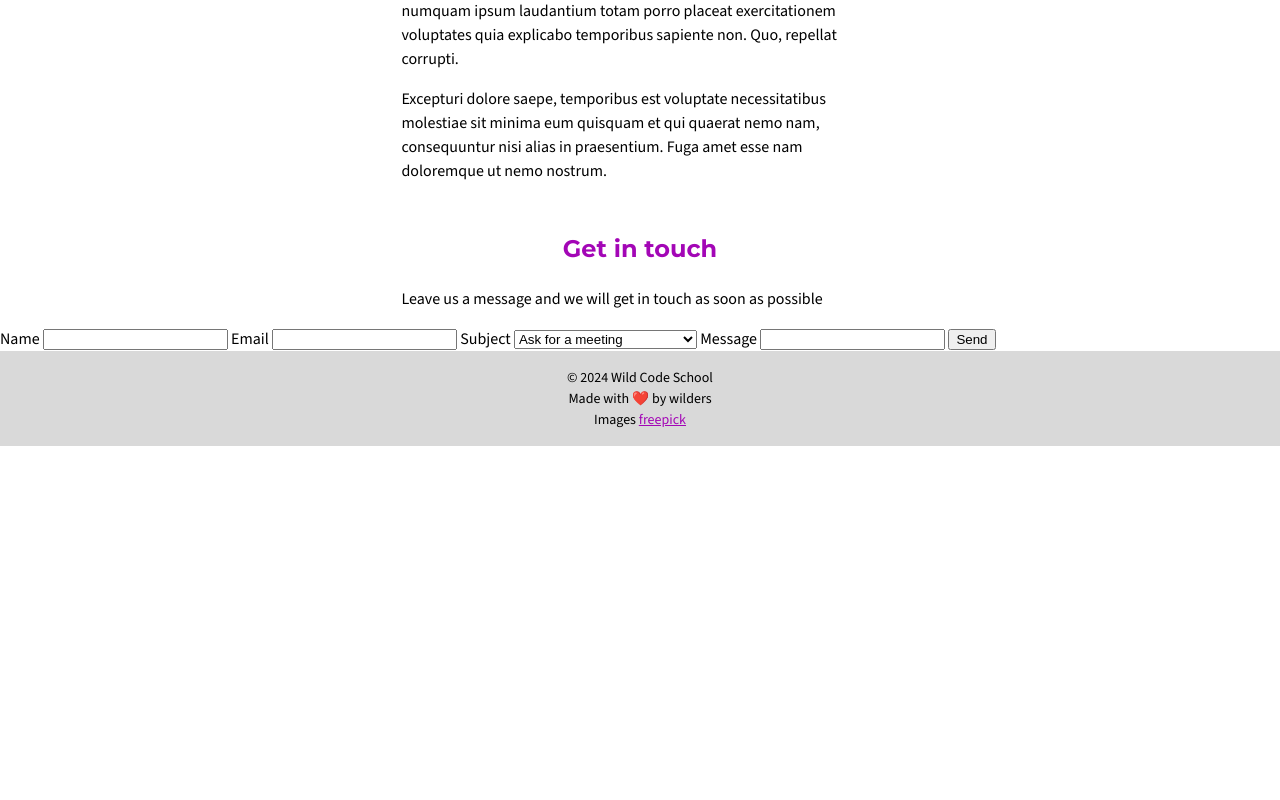
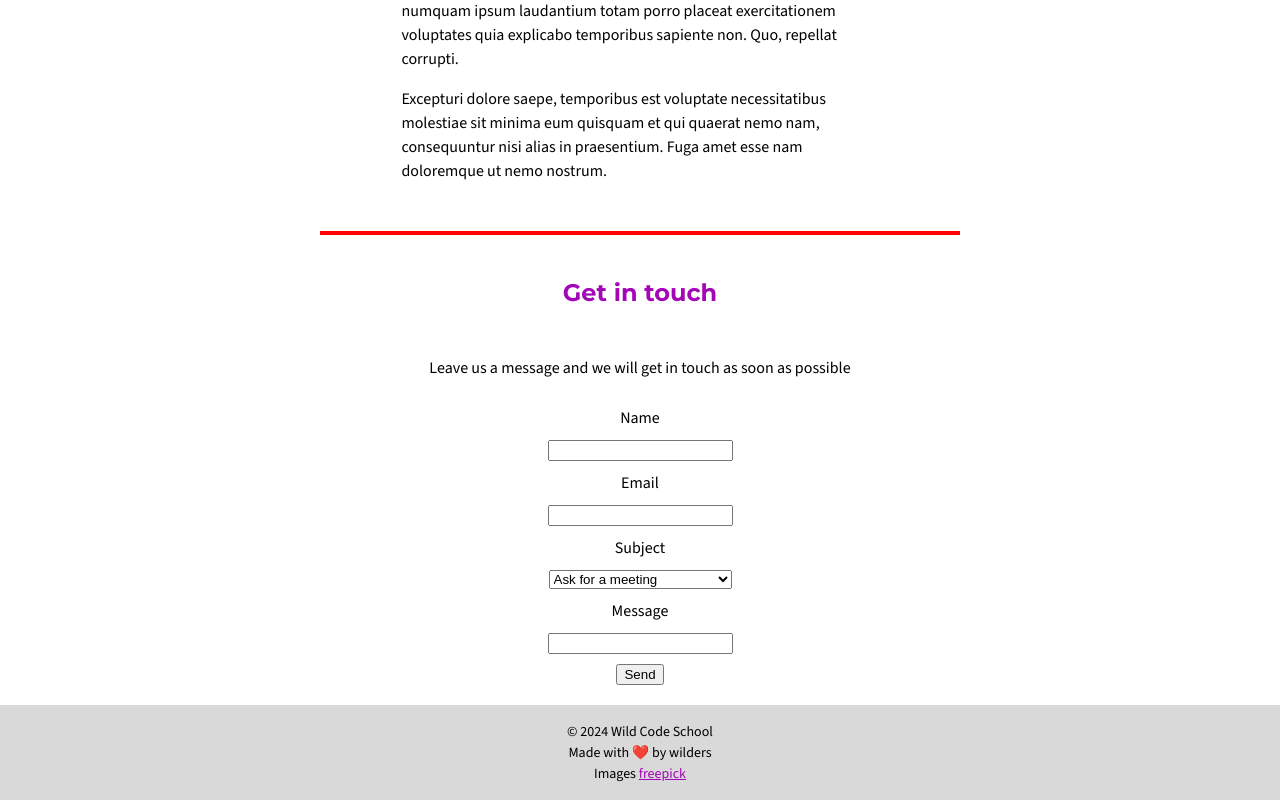
Before and after one commit to AntoineSPR/quest-php-form-welcome-on-board, a PHP site: page / in a window 1280 px wide. Shown: the part 974-1774 px from the top of the page. Before the commit the page ends 1420 px from the top, so only its background shows below. Run offline with PHP 8.4, Linux system fonts and the light colour scheme.

Commit message:
Inserted form inside the page directly

```diff
--- /dev/null
+++ b/assets/styles/_form.css
@@ -0,0 +1,15 @@
+#form,
+#errors {
+    display: flex;
+    flex-direction: column;
+    width: 50%;
+    justify-content: center;
+    align-items: center;
+    gap: 10px;
+    margin: auto;
+    margin-bottom: 20px;
+}
+
+#errors {
+    border: 2px solid red;
+}
--- a/assets/styles/style.css
+++ b/assets/styles/style.css
@@ -5,3 +5,4 @@
 @import "_section.css";
 @import "_article.css";
 @import "_footer.css";
+@import "_form.css";
--- a/form.php
+++ /dev/null
@@ -1,33 +0,0 @@
-<?php
-
-$errors = [];
-
-if ($_SERVER["REQUEST_METHOD"] === "POST") {
-    $results= array_map('htmlentities', array_map('trim', $_POST));
-
-    $name = $results["clientName"];
-    $email = $results["clientEmail"];
-    $subject = $results["subject"];
-    $message = $results["message"];
-
-    if (empty($name)){
-        $errors[] = "Please stop messing around with the inspector and enter your name.";
-    }
-
-    if (empty($email)){
-        $errors[] = "Please stop messing around with the inspector and enter your email.";
-    }
-
-    if (filter_var($email, FILTER_VALIDATE_EMAIL) === false) {
-        $errors[] = "Listen here you little fuck, this is NOT a valid email adress.";
-    }
-
-    if (strlen($message) < 30) {
-        $errors[] = "Come on, you can explain with a little bit more words, eh?";
-    }
-
-    if (empty($errors)){
-        header("Location: result.php");
-        exit();
-    }
-}
--- a/index.php
+++ b/index.php
@@ -8,7 +8,9 @@
     <link rel="stylesheet" href="/assets/styles/style.css">
     <link rel="preconnect" href="https://fonts.googleapis.com">
     <link rel="preconnect" href="https://fonts.gstatic.com" crossorigin>
-    <link href="https://fonts.googleapis.com/css2?family=Montserrat:ital,wght@0,100..900;1,100..900&family=Source+Sans+3:ital,wght@0,200..900;1,200..900&display=swap" rel="stylesheet">
+    <link
+        href="https://fonts.googleapis.com/css2?family=Montserrat:ital,wght@0,100..900;1,100..900&family=Source+Sans+3:ital,wght@0,200..900;1,200..900&display=swap"
+        rel="stylesheet">
 </head>
 
 <body>
@@ -55,17 +57,49 @@
                 quaerat nemo nam, consequuntur nisi alias in praesentium. Fuga amet esse nam doloremque ut nemo nostrum.
             </p>
         </section>
-        <section id="form">
-            <?php include 'form.php' ?>
-            <?php if (!empty($errors)) : ?>
-                <h3>Please fix errors below</h3>
+        <section>
+            <?php
+            $errors = [];
+            if ($_SERVER["REQUEST_METHOD"] === "POST") {
+                $results = array_map('htmlentities', array_map('trim', $_POST));
+
+                $name = $results["clientName"];
+                $email = $results["clientEmail"];
+                $subject = $results["subject"];
+                $message = $results["message"];
+
+                if (empty($name)) {
+                    $errors[] = "Please stop messing around with the inspector and enter your name.";
+                }
+
+                if (empty($email)) {
+                    $errors[] = "Please stop messing around with the inspector and enter your email.";
+                }
+
+                if (!filter_var($email, FILTER_VALIDATE_EMAIL)) {
+                    $errors[] = "Listen here you little fuck, this is NOT a valid email adress.";
+                }
+
+                if (strlen($message) < 30) {
+                    $errors[] = "Come on, you can explain with a little bit more words, eh?";
+                }
+
+                if (empty($errors)) {
+                    header("Location: result.php");
+                    exit();
+                }
+            } ?>
+            <div id="errors">
+                <?php if (!empty($errors)): ?>
+                    <h3>Please fix errors below</h3>
                     <ul>
-                    <?php foreach($errors as $error) :?>
-                        <li><?= $error ?></li>
-                    <?php endforeach; ?>
+                        <?php foreach ($errors as $error): ?>
+                            <li><?= $error ?></li>
+                        <?php endforeach; ?>
                     </ul>
-            <?php endif; ?>
-            <form action="form.php" method="post">
+                <?php endif; ?>
+            </div>
+            <form action="index.php" method="post" id="form">
                 <h2>Get in touch</h2>
                 <p>Leave us a message and we will get in touch as soon as possible</p>
                 <label for="clientName">Name</label>
```
Also changed, not shown: result.php (+10 -1 lines).
